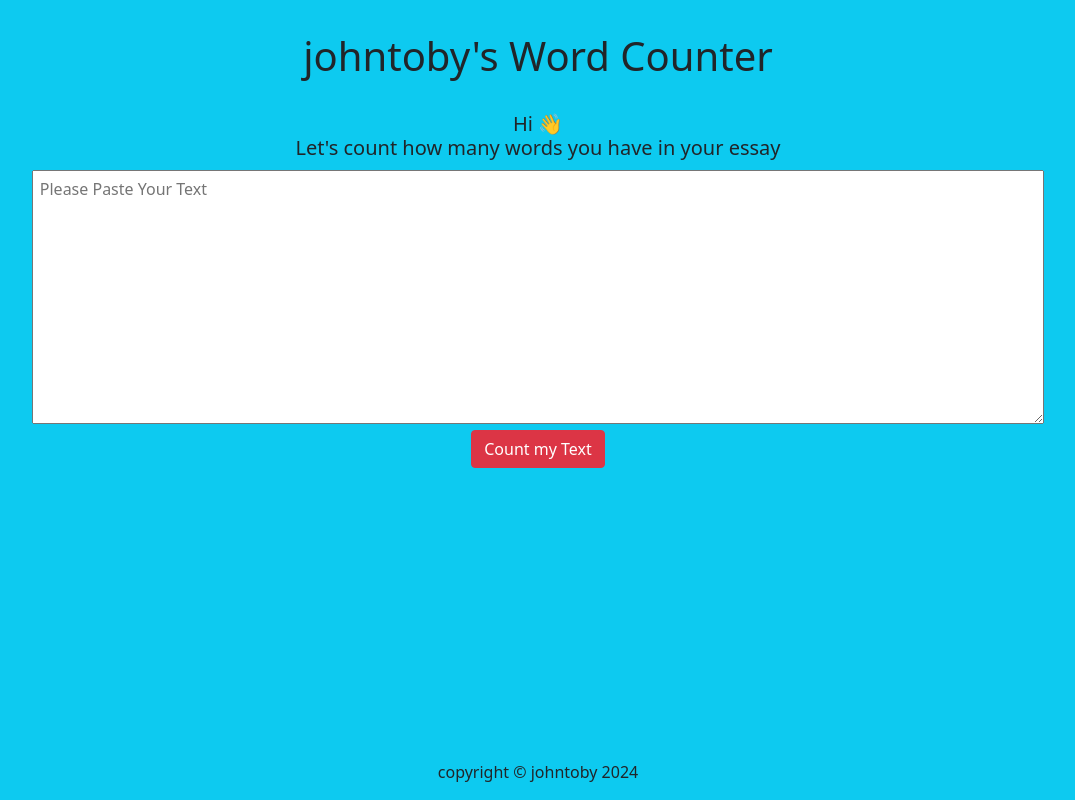
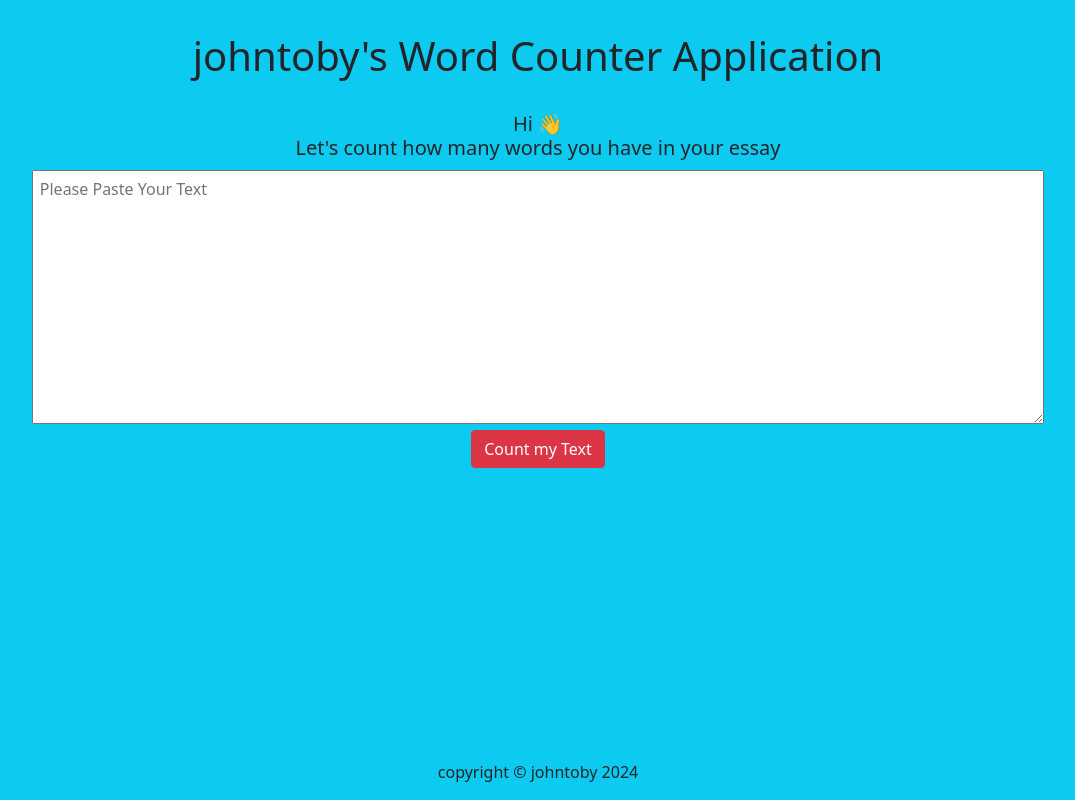
Before and after one commit to Stanleyobazee/mentor-techies-github-actions-project, a plain HTML site: page index.html in a window 1280 px wide. Shown: the whole page, without its empty margins (102-1177 px from the left). Drawn offline with nearby package versions, Linux system fonts and the light colour scheme.

Commit message:
Update index.html

```diff
--- a/index.html
+++ b/index.html
@@ -20,7 +20,7 @@
   </head>
   <body class="bg-info text-dark">
     <main>
-      <h1>johntoby's Word Counter</h1>
+      <h1>johntoby's Word Counter Application</h1>
       <h5>
         Hi 👋 <br />
         Let's count how many words you have in your essay
```
